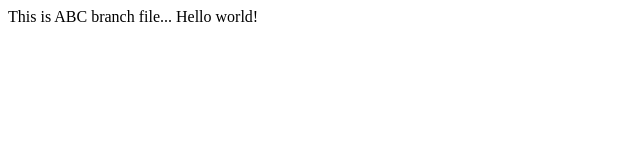
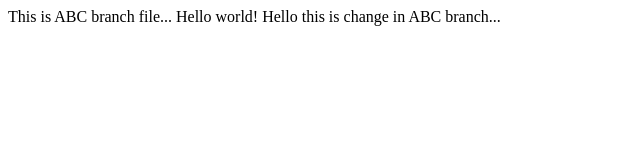
Before and after one commit to nagish2010/lecture01, a plain HTML site: page index.html in a window 1280 px wide. Shown: the whole page, without its empty margins (0-640 px from the left). Drawn offline with Linux system fonts and the light colour scheme.

Commit message:
some more changes saved!

```diff
--- a/index.html
+++ b/index.html
@@ -7,5 +7,6 @@
   <body>
     This is ABC branch file...
     Hello world!
+    Hello this is change in ABC branch...
   </body>
 </html>
```
